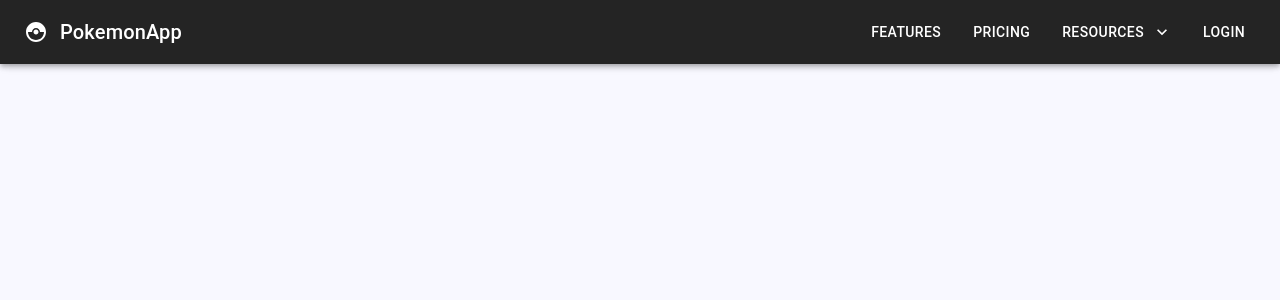
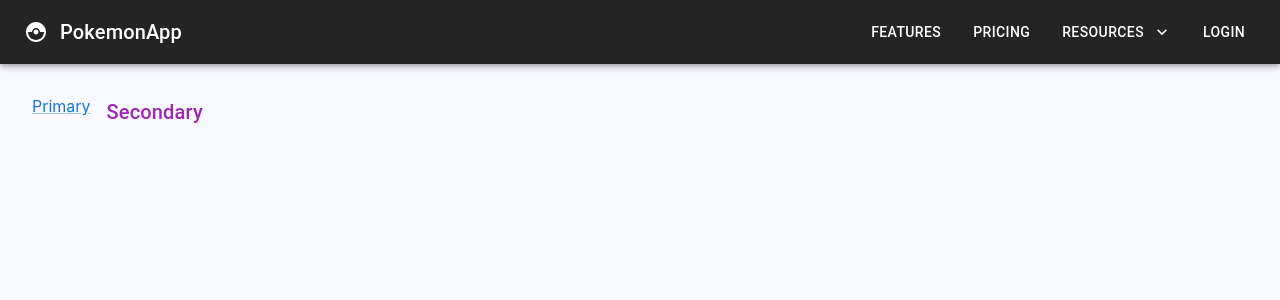
Before and after one commit to AbrarZahid050/Material-UI-learning, a React (Create React App) app: page / in a window 1280 px wide. Shown: the top 300 px of the page. Built offline with nearby package versions, Linux system fonts and the light colour scheme.

Commit message:
update-13, Link done!

```diff
--- a/src/App.js
+++ b/src/App.js
@@ -14,6 +14,7 @@ import "./App.css";
 // import MuiAccordin from "./components/navbar/MuiAccordin";
 // import MuiImageList from "./components/navbar/MuiImageList";
 import MuiAppbar from "./components/navbar/MuiAppbar";
+import MuiLink from "./components/navbar/MuiLink";
 
 const App = () => {
   return (
@@ -32,6 +33,7 @@ const App = () => {
       {/* <MuiAccordin /> */}
       {/* <MuiImageList /> */}
       <MuiAppbar />
+      <MuiLink />
     </div>
   );
 };
--- a/src/components/navbar/MuiAppbar.jsx
+++ b/src/components/navbar/MuiAppbar.jsx
@@ -18,7 +18,7 @@ import {
 const MuiAppbar = () => {
   const [anchorEl, setAnchorEl] = useState(null);
   const open = Boolean(anchorEl);
-  console.log(`anchorEl: ${anchorEl}`, `open: ${open}`);
+  // console.log(`anchorEl: ${anchorEl}`, `open: ${open}`);
 
   const clickHandler = (event) => {
     setAnchorEl(event.currentTarget);
@@ -29,7 +29,7 @@ const MuiAppbar = () => {
   };
 
   return (
-    <AppBar sx={{ background: "#242424" }}>
+    <AppBar sx={{ background: "#242424" }} position="static">
       <Toolbar>
         <IconButton size="large" edge="start" aria-label="logo" color="inherit">
           <CatchingPokemon />
--- /dev/null
+++ b/src/components/navbar/MuiLink.jsx
@@ -0,0 +1,16 @@
+import { Link, Stack, Typography } from "@mui/material";
+
+const MuiLink = () => {
+  return (
+    <Stack direction="row" margin={4} spacing={2}>
+      <Link href="#">Primary</Link>
+      <Typography variant="h6">
+        <Link href="#" color="secondary" underline="hover">
+          Secondary
+        </Link>
+      </Typography>
+    </Stack>
+  );
+};
+
+export default MuiLink;
```
